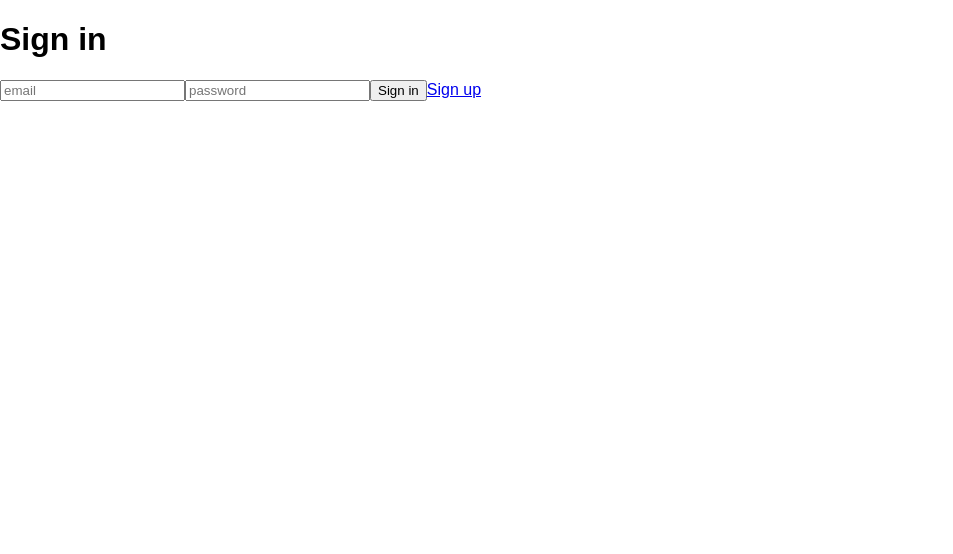
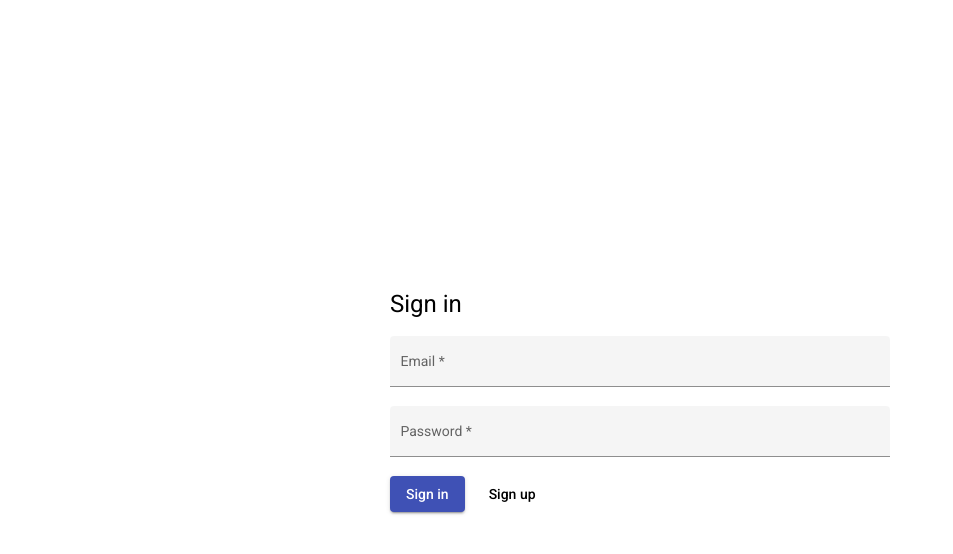
Before and after one commit to rahmaniali-ir/todo-angular, an Angular app: page /sign-in in a window 1280 px wide. Shown: the top 554 px of the page, without its empty margins (0-953 px from the left). Built offline with nearby package versions, Linux system fonts and the light colour scheme.

Commit message:
sign-in angular material

```diff
--- a/angular.json
+++ b/angular.json
@@ -28,6 +28,7 @@
               "src/assets"
             ],
             "styles": [
+              "./node_modules/@angular/material/prebuilt-themes/indigo-pink.css",
               "src/styles.sass"
             ],
             "scripts": []
@@ -96,6 +97,7 @@
               "src/assets"
             ],
             "styles": [
+              "./node_modules/@angular/material/prebuilt-themes/indigo-pink.css",
               "src/styles.sass"
             ],
             "scripts": []
--- a/package.json
+++ b/package.json
@@ -11,10 +11,12 @@
   "private": true,
   "dependencies": {
     "@angular/animations": "^14.0.0",
+    "@angular/cdk": "^14.1.0",
     "@angular/common": "^14.0.0",
     "@angular/compiler": "^14.0.0",
     "@angular/core": "^14.0.0",
     "@angular/forms": "^14.0.0",
+    "@angular/material": "^14.1.0",
     "@angular/platform-browser": "^14.0.0",
     "@angular/platform-browser-dynamic": "^14.0.0",
     "@angular/router": "^14.0.0",
--- a/src/app/pages/sign-in/sign-in.component.html
+++ b/src/app/pages/sign-in/sign-in.component.html
@@ -1,10 +1,31 @@
-<main>
+<form class="example-form">
   <h1>Sign in</h1>
 
-  <input [(ngModel)]="email" placeholder="email" type="email" />
-  <input [(ngModel)]="password" placeholder="password" type="password" />
+  <mat-form-field class="example-full-width" appearance="fill">
+    <mat-label>Email</mat-label>
+    <input
+      matInput
+      [formControl]="emailFormControl"
+      placeholder="Email"
+      type="email"
+    />
+  </mat-form-field>
 
-  <button (click)="signIn()">Sign in</button>
+  <mat-form-field class="example-full-width" appearance="fill">
+    <mat-label>Password</mat-label>
+    <input
+      matInput
+      [formControl]="passwordFormControl"
+      placeholder="Password"
+      type="password"
+    />
+  </mat-form-field>
 
-  <a routerLink="/sign-up">Sign up</a>
-</main>
+  <footer>
+    <button mat-raised-button color="primary" (click)="signIn()">
+      Sign in
+    </button>
+
+    <a mat-button routerLink="/sign-up">Sign up</a>
+  </footer>
+</form>
--- a/src/app/pages/sign-in/sign-in.component.sass
+++ b/src/app/pages/sign-in/sign-in.component.sass
@@ -0,0 +1,16 @@
+
+:host
+  align-items: center
+  display: flex
+  height: 100vh
+  justify-content: center
+
+form
+  max-width: 100%
+  width: clamp(300px, 40vw, 500px)
+
+  > *
+    display: block
+
+footer a
+  margin-inline-start: 8px
--- a/src/app/pages/sign-in/sign-in.component.ts
+++ b/src/app/pages/sign-in/sign-in.component.ts
@@ -1,4 +1,5 @@
 import { Component, OnInit } from '@angular/core';
+import { FormControl, FormGroup, Validators } from '@angular/forms';
 import { AuthService } from 'src/app/services/auth.service';
 
 @Component({
@@ -7,16 +8,26 @@ import { AuthService } from 'src/app/services/auth.service';
   styleUrls: ['./sign-in.component.sass'],
 })
 export class SignInComponent implements OnInit {
-  email = '';
-  password = '';
+  form = new FormGroup({
+    email: new FormControl('', [Validators.required, Validators.email]),
+    password: new FormControl('', [Validators.required]),
+  });
 
   constructor(private authService: AuthService) {}
 
   ngOnInit(): void {}
 
+  get emailFormControl() {
+    return this.form.controls.email;
+  }
+
+  get passwordFormControl() {
+    return this.form.controls.password;
+  }
+
   signIn() {
-    const email = this.email.trim();
-    const password = this.password.trim();
+    const email = this.emailFormControl.value?.trim() || '';
+    const password = this.passwordFormControl.value?.trim() || '';
 
     if (!email.length || !password.length) return;
 
--- a/src/index.html
+++ b/src/index.html
@@ -6,8 +6,11 @@
   <base href="/">
   <meta name="viewport" content="width=device-width, initial-scale=1">
   <link rel="icon" type="image/x-icon" href="favicon.ico">
+  <link rel="preconnect" href="https://fonts.gstatic.com">
+  <link href="https://fonts.googleapis.com/css2?family=Roboto:wght@300;400;500&display=swap" rel="stylesheet">
+  <link href="https://fonts.googleapis.com/icon?family=Material+Icons" rel="stylesheet">
 </head>
-<body>
+<body class="mat-typography">
   <app-root></app-root>
 </body>
 </html>
```
Also changed, not shown: src/app/app.module.ts (+8 -0 lines), 1 other file (tests, documents, lock files or other folders).
